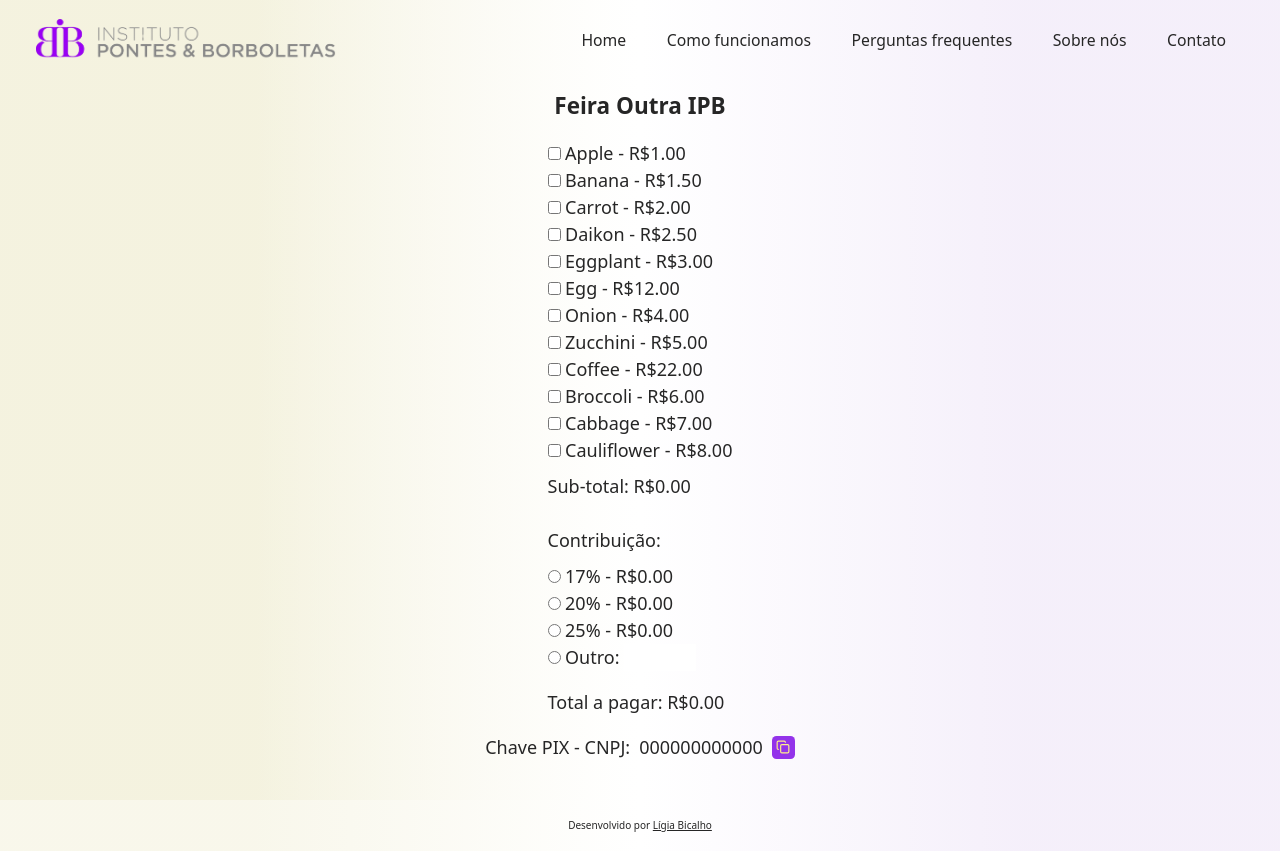
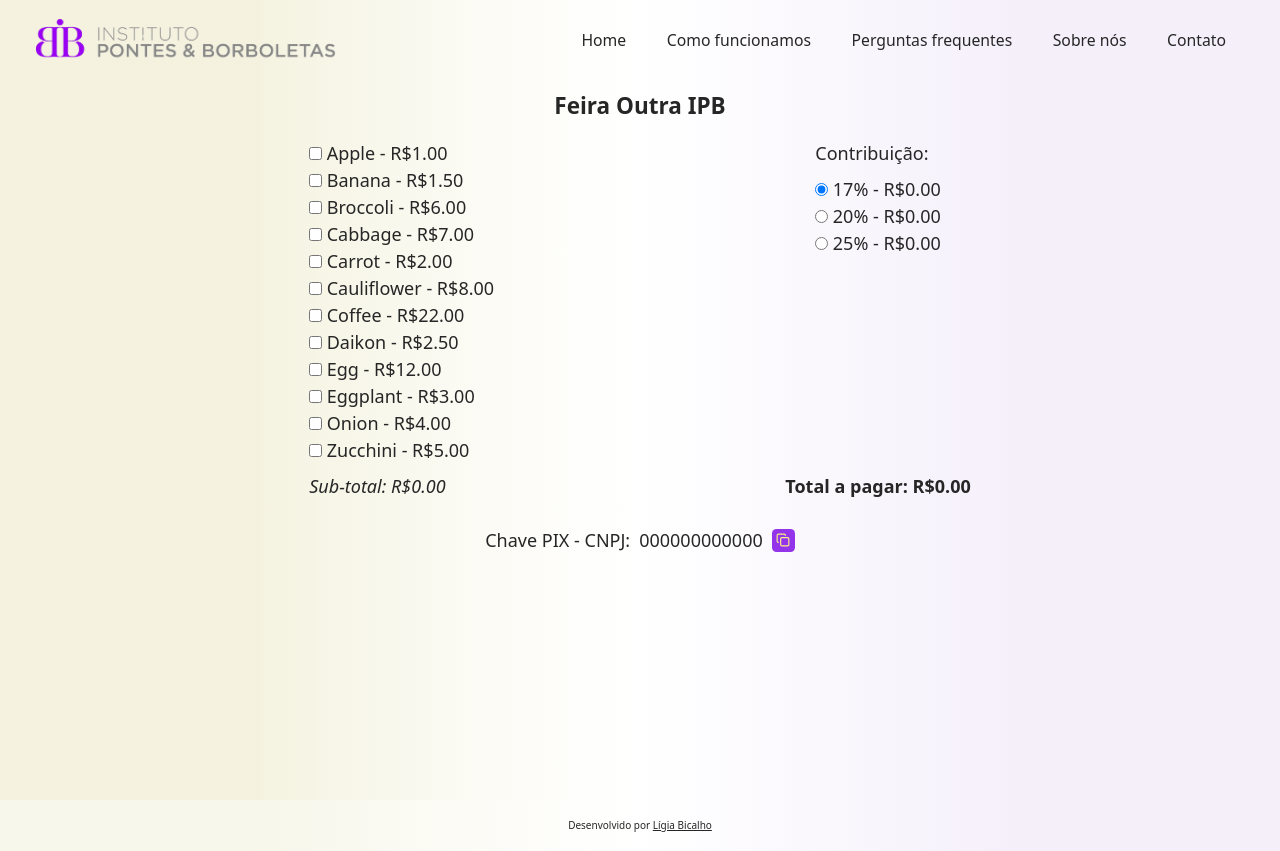
Before and after one commit to ligiabicalho/pontes-e-borboletas, a Next.js app: page / in a window 1280 px wide. Built offline with nearby package versions, Linux system fonts and the light colour scheme; a web font is replaced by a local one.

Commit message:
refactor: updates ShoppingList

```diff
--- a/src/components/Home/Hero/ShoppingList.tsx
+++ b/src/components/Home/Hero/ShoppingList.tsx
@@ -5,62 +5,68 @@ type Items = {
   product: string;
   price: number;
   checked: boolean;
+  quantity?: number;
 };
 
 const ShoppingList = () => {
-  const [items, setItems] = useState([...productList]);
-  const [totalValue, setTotalValue] = useState(0);
-  const [contributionRate, setContributionRate] = useState(0);
-  const [totalToPay, setTotalToPay] = useState(0);
-
-  const handleCheck = (index: number) => {
-    const updatedItems = [...items];
-    updatedItems[index].checked = !updatedItems[index].checked;
-
-    updatedItems.sort((a, b) => {
+  const sortProducts = (products: Items[]) => {
+    return products.sort((a, b) => {
       // Mantém os itens checados na base e organiza alfabeticamente
       if (a.checked && !b.checked) return 1;
       if (!a.checked && b.checked) return -1;
       return a.product.localeCompare(b.product);
     });
+  };
+
+  const sortedProductsList = sortProducts(productList);
+  const [items, setItems] = useState<Items[]>([...sortedProductsList]);
+  const [totalValue, setTotalValue] = useState<number>(0);
+  const [contributionRate, setContributionRate] = useState<number>(17);
+  const [totalToPay, setTotalToPay] = useState<number>(0);
+
+  const handleCheck = (index: number) => {
+    let updatedItems = [...items];
+    updatedItems[index].checked = !updatedItems[index].checked;
+
+    updatedItems = sortProducts(updatedItems);
 
     setItems(updatedItems);
-    recalculateTotal(updatedItems);
+    calculateSubTotal(updatedItems);
   };
 
-  const recalculateTotal = (updatedItems: Items[]) => {
+  const calculateSubTotal = (updatedItems: Items[]) => {
     const checkedItems = updatedItems.filter((item) => item.checked);
     const newTotalValue = checkedItems.reduce(
       (acc, item) => acc + item.price,
       0,
     );
     setTotalValue(newTotalValue);
-    recalculateContribution(newTotalValue);
+    calculateTotalToPay(newTotalValue, contributionRate);
   };
 
-  const recalculateContribution = (newTotalValue: number) => {
-    const checkedContribution = newTotalValue * (contributionRate / 100);
-    const newTotalToPay = newTotalValue + checkedContribution;
+  const calculateTotalToPay = (totalValue: number, rate: number) => {
+    const checkedContribution = totalValue * (rate / 100);
+    const newTotalToPay = totalValue + checkedContribution;
     setTotalToPay(newTotalToPay);
+    return newTotalToPay;
   };
 
   const handleContributionChange = (rate: number) => {
-    setContributionRate(rate);
-    recalculateContribution(totalValue);
+    setContributionRate(() => rate);
+    calculateTotalToPay(totalValue, rate);
   };
 
   return (
-    <div className="flex flex-col gap-4">
+    <div className="flex flex-col w-[100%] gap-4 lg:flex-row lg:justify-evenly">
       <div>
         <ul className="flex flex-col gap-2 lg:gap-0">
           {items.map((item, index) => (
             <li key={index}>
               <label htmlFor={item.product} className="flex gap-1">
                 <input
-                  name={item.product}
                   id={item.product}
                   type="checkbox"
-                  checked={item.checked || false}
+                  checked={item.checked}
                   onChange={() => handleCheck(index)}
                 />
                 {item.product} - R${item.price.toFixed(2)}
@@ -69,46 +75,50 @@ const ShoppingList = () => {
           ))}
         </ul>
 
-        <p className="my-2">Sub-total: R${totalValue.toFixed(2)}</p>
+        <p className="my-2 italic">Sub-total: R${totalValue.toFixed(2)}</p>
       </div>
-      <div>
-        <fieldset className="flex flex-col gap-2 lg:gap-0">
+      <div className="flex flex-col justify-between">
+        <fieldset className="flex flex-col gap-2 lg:gap-0 lg:self-center">
           <legend className="my-2">Contribuição:</legend>
-          <label className="flex gap-1">
+          <label className="flex gap-1" htmlFor="rate-17">
             <input
               type="radio"
+              id="rate-17"
               name="contribution"
               value={17}
-              // checked={contributionRate === 17}
+              checked={contributionRate === 17}
               onChange={() => handleContributionChange(17)}
             />
             17% - R${(totalValue * 0.17).toFixed(2)}
           </label>
-          <label className="flex gap-1">
+          <label className="flex gap-1" htmlFor="rate-20">
             <input
+              id="rate-20"
               type="radio"
               name="contribution"
               value={20}
-              // checked={contributionRate === 20}
+              checked={contributionRate === 20}
               onChange={() => handleContributionChange(20)}
             />
             20% - R${(totalValue * 0.2).toFixed(2)}
           </label>
-          <label className="flex gap-1">
+          <label className="flex gap-1" htmlFor="rate-25">
             <input
+              id="rate-25"
               type="radio"
               name="contribution"
               value={25}
-              // checked={contributionRate === 25}
+              checked={contributionRate === 25}
               onChange={() => handleContributionChange(25)}
             />
             25% - R${(totalValue * 0.25).toFixed(2)}
           </label>
-          <label className="flex gap-1">
+          {/* <label className="flex gap-1">
             <input
               type="radio"
               name="contribution"
               value="other"
+              min="17"
               // checked={contributionRate > 25}
               // onChange={() => handleContributionChange(0)}
             />
@@ -120,11 +130,12 @@ const ShoppingList = () => {
                 handleContributionChange(parseFloat(e.target.value))
               }
             />
-          </label>
+          </label> */}
         </fieldset>
+        <p className="my-2 font-bold">
+          Total a pagar: R${totalToPay.toFixed(2)}
+        </p>
       </div>
-
-      <p>Total a pagar: R${totalToPay.toFixed(2)}</p>
     </div>
   );
 };
```
